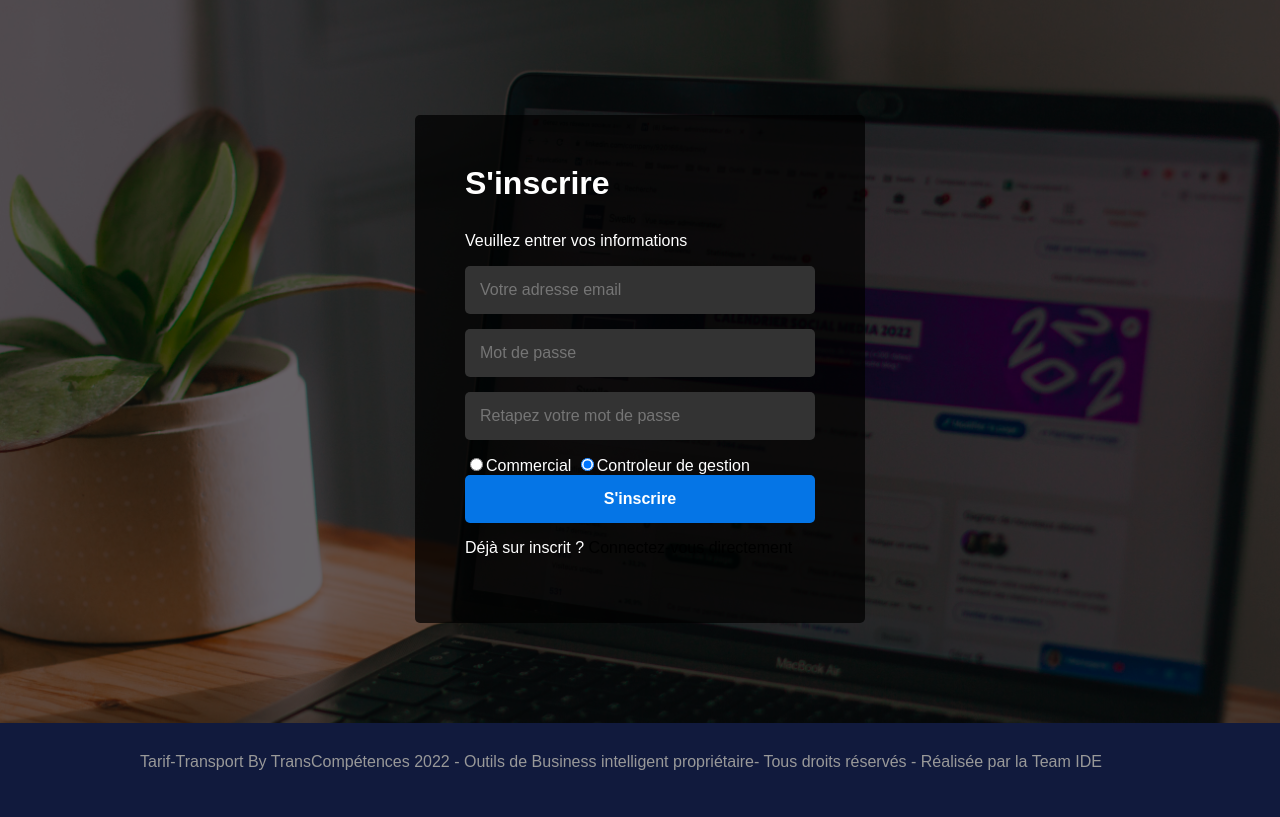
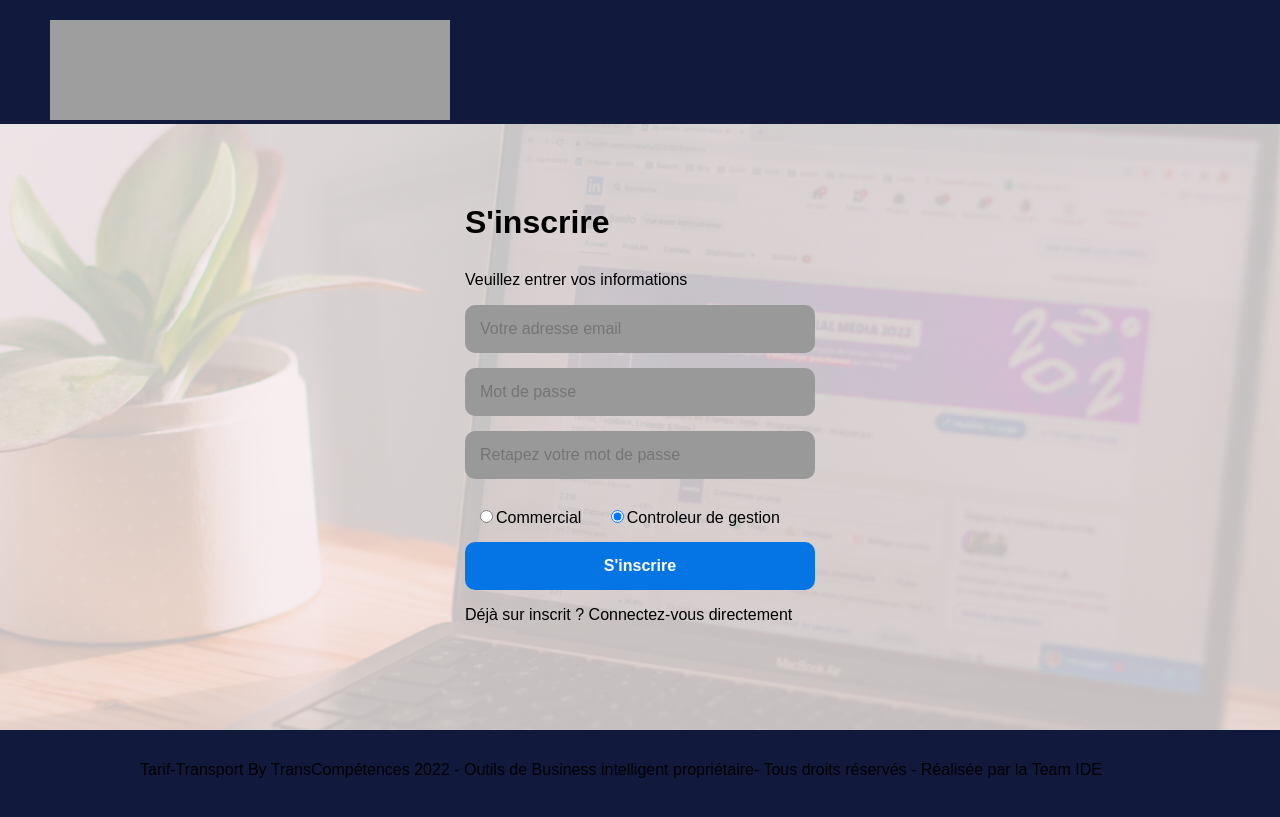
Before and after one commit to Laetitia35/ide19, a PHP site: page /inscription.php in a window 1280 px wide. After the commit the page ends 778 px from the top, so only its background shows below. Run offline with PHP 8.4, Linux system fonts and the light colour scheme; grey boxes are pictures that could not be loaded.

Commit message:
creation header

```diff
--- a/design/style.css
+++ b/design/style.css
@@ -3,7 +3,7 @@ html {
 	margin: 0;
 	font-family: arial;
 	height: 100%;
-	color: #999;
+	color: rgb(107, 97, 97);
 }
 
 body {
@@ -13,7 +13,7 @@ body {
 	display: flex;
 	flex-direction: column;
 
-	background-image: linear-gradient(to bottom, rgba(0,0,0,0.6) 0%,rgba(0,0,0,0.6) 100%), url(../img/background1.jpg);
+	background-image: linear-gradient(to bottom, rgba(246, 240, 240, 0.8) 0%,rgba(244, 233, 233, 0.8) 100%), url(../img/background1.jpg);
 	background-size: cover;
 	background-position: center;
 	min-height: 100%;
@@ -21,33 +21,17 @@ body {
 
 header {
 	padding: 20px 0 0 50px;
-}
-
-.logo {
-	height: 45px;
-	width: 100px;
+	width: auto;
+	height: 150px;
+	background-color: #111A3D;
 }
 
 
-footer {
+footer  {
 	background-color: #111A3D;
-	padding: 30px;
-	margin-top: 100px;
-}
-
-footer p {
-	margin-top: 0;
-}
-
-footer a {
-	font-size: 0.7em;
-	color: #999;
-	text-decoration: none;
-	margin-right: 50px;
-}
-
-footer a:hover {
-	text-decoration: underline;
+	color: white;
+	padding: 15px;
+	margin-top: 40px;
 }
 
 a {
@@ -68,6 +52,7 @@ section {
 }
 
 h1 {
+	color: black;
 	font-size: 2em;
 	margin: 0 0 30px 0;
 }
@@ -77,10 +62,14 @@ input[type="email"], input[type="password"] {
 	width: 100%;
 	font-size: 1em;
 	border: 0;
-	border-radius: 5px;
-	color: #b3b3b3;
-	background-color: #333333;
+	border-radius: 10px;
+	color: #0000;
+	background-color: #999;
 	margin-bottom: 15px;
+}
+
+p {
+	color: black;
 }
 
 button {
@@ -90,26 +79,33 @@ button {
 	width: 100%;
 	font-size: 1em;
 	font-weight: bold;
-	border-radius: 5px;
+	border-radius: 10px;
 	border: 0;
 	cursor: pointer;
 }
 
-#option {
-	color: #b3b3b3;
+#option  {
+	color: #686161;
 	margin-top: 10px;
 	display: block;
 	font-size: 0.9em;
+	padding: 8px;
+}
+
+#job {
+	color: black;
+	line-height: 3em;
+	padding: 10px;
 }
 
 #login-body {
 	max-width: 450px;
 	margin: auto;
-	background-color: rgba(0,0,0,.75);
-	color: white;
+	background-color: rgba();
+	color: #0000;
 	border-radius: 5px;
 	padding: 50px;
-	margin-top: 50px;
+	margin-top: 30px;
 }
 
 
--- a/index.php
+++ b/index.php
@@ -90,7 +90,7 @@
 				<?php } else { ?>
 
 					<h1>S'identifier</h1>
-					<p> Veuiller entrer vos informations</p>
+					<p>Veuillez entrer vos informations</p>
 
 					<?php if(isset($_GET['error'])) {
 
@@ -110,7 +110,8 @@
 					</form>
 
 
-					<p class="grey">Première visite sur Tarifs-Transports ?<br><a href="inscription.php">Inscrivez-vous ici.</a></p>
+					<p class="grey">Première visite sur Tarifs-Transports ?<br>
+					<a href="inscription.php">Inscrivez-vous ici.</a></p>
 				<?php } ?>
 		</div>
 	</section>
--- a/src/header.php
+++ b/src/header.php
@@ -1,6 +1,6 @@
 <header>
 	<div class="logo">
-                <!--img src="img/logo_tarif.png" alt="logo"-->
+                <img src="img/logo_tarif.png" alt="logo" width="400px" height="100px">
     </div>
 
 </header>
```
